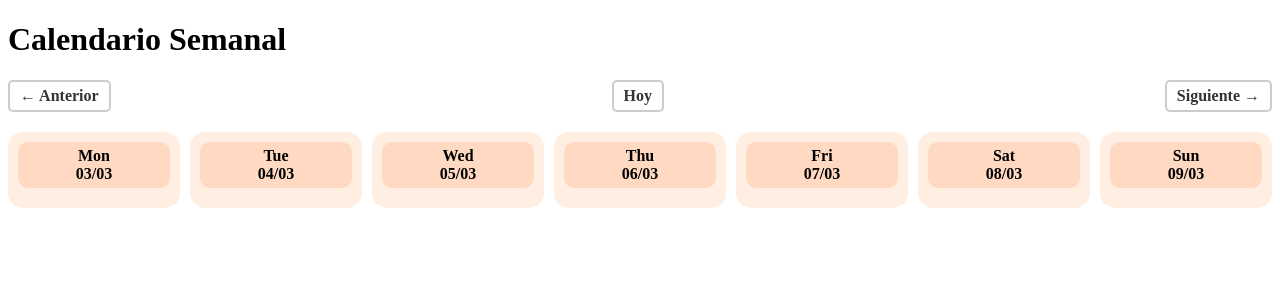
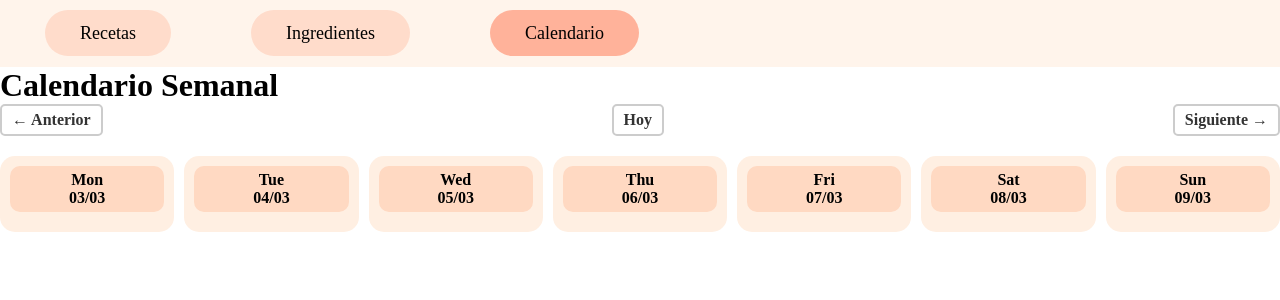
Before and after one commit to SoniaRM/TFG, a Django app: page /calendario_semanal/ in a window 1280 px wide. Shown: the top 300 px of the page. Run offline with Django 5.2, Linux system fonts and the light colour scheme; data that the repository does not hold is empty.

Commit message:
front: calendario con navbar

```diff
--- a/app/templates/calendario/semanal.html
+++ b/app/templates/calendario/semanal.html
@@ -1,4 +1,9 @@
+{% extends 'navbar.html' %}
+
+{% block title %}Calendario semanal{% endblock %}
+
 {% load dict_extras %}
+{% block content %}
 
 <!DOCTYPE html>
 <html lang="es">
@@ -78,3 +83,4 @@
   </div>
 </body>
 </html>
+{% endblock %}
--- a/app/templates/navbar.html
+++ b/app/templates/navbar.html
@@ -21,6 +21,9 @@
                 <li class="{% if request.resolver_match.url_name == 'listado_ingredientes' or request.resolver_match.url_name == 'detalle_ingrediente' or request.resolver_match.url_name == 'crear_ingrediente' or request.resolver_match.url_name == 'editar_ingrediente' %}activo{% endif %}">
                     <a href="{% url 'listado_ingredientes' %}">Ingredientes</a>
                 </li>
+                <li class="{% if request.resolver_match.url_name == 'calendario_semanal' %}activo{% endif %}">
+                    <a href="{% url 'calendario_semanal' %}">Calendario</a>
+                </li>
 
             </ul>
         </nav>
```
